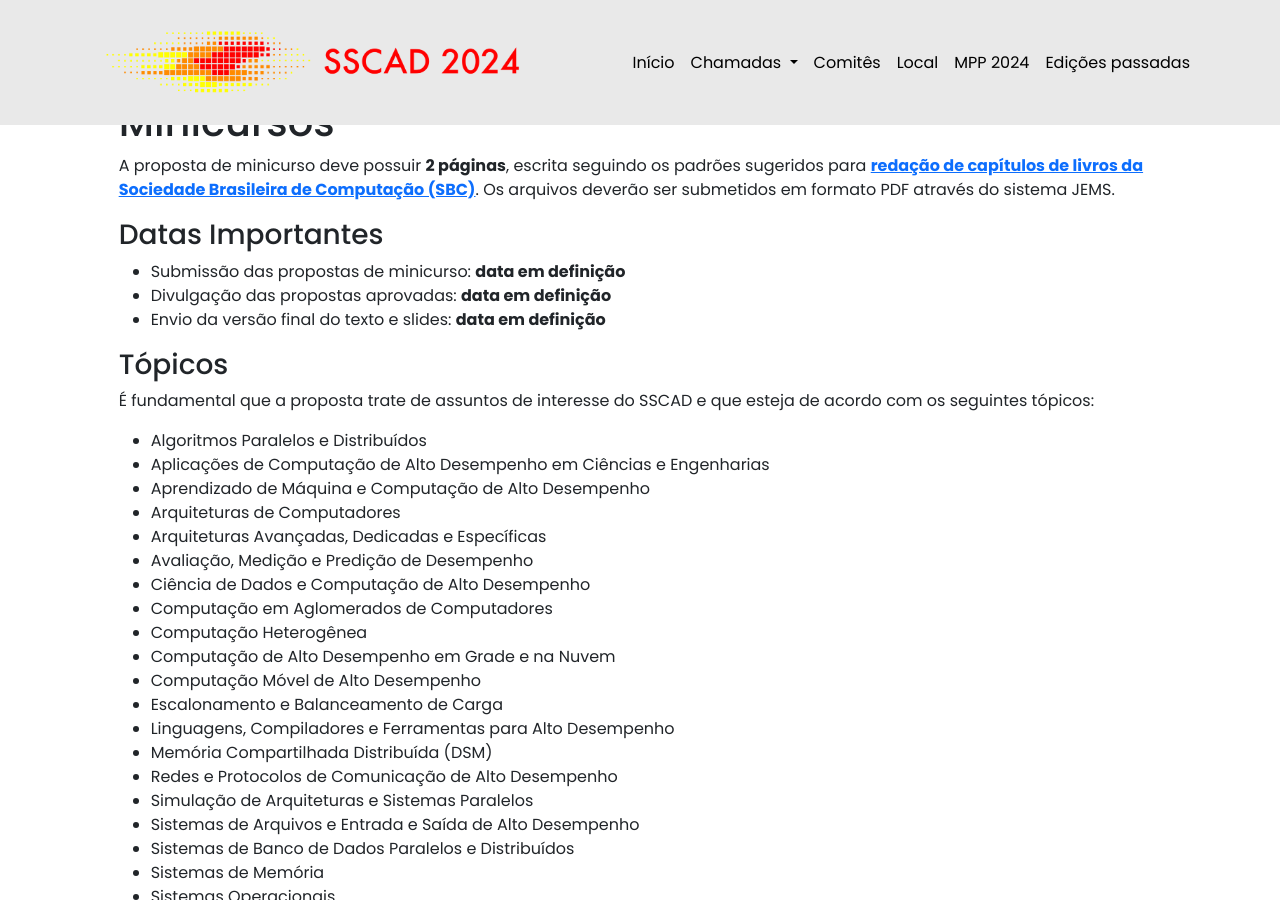
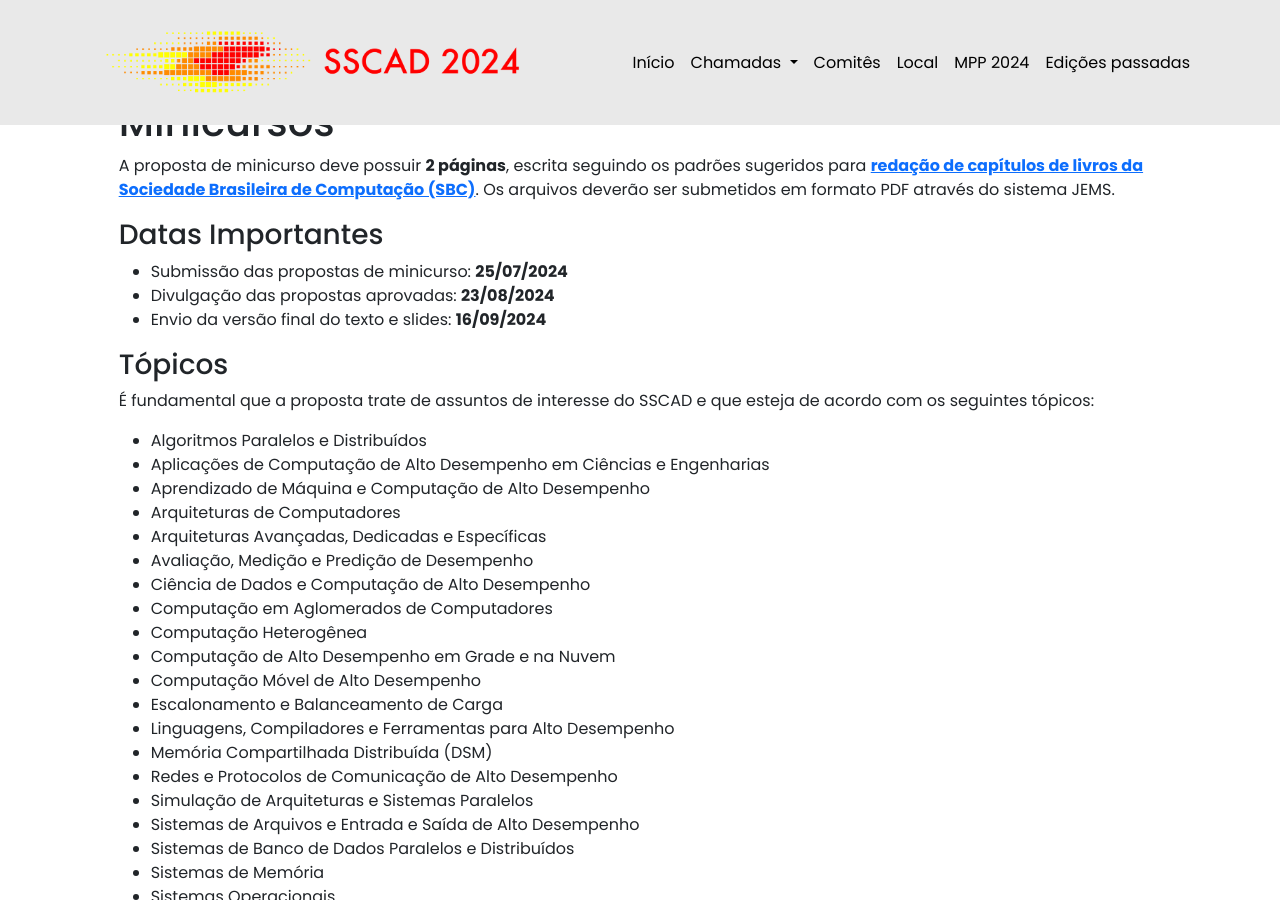
Before and after one commit to ce-acpad/sscad2024, a Jekyll site: the page built from cfp_minicursos.html, in a window 1280 px wide and 900 px high, scrolled down 497 px. Built offline with Jekyll 4.4.1, drawn with Linux system fonts in a browser that asks for light colours.

Commit message:
Update cfp_minicursos.html

```diff
--- a/cfp_minicursos.html
+++ b/cfp_minicursos.html
@@ -20,9 +20,9 @@ permalink: /cfp_minicursos/
 <h3>Datas Importantes</h3>
 <ul>
 
-<li>Submissão das propostas de minicurso: <strong>data em definição</strong></li>
-<li>Divulgação das propostas aprovadas: <strong>data em definição</strong></li>
-<li>Envio da versão final do texto e slides: <strong>data em definição</strong></li>
+<li>Submissão das propostas de minicurso: <strong>25/07/2024</strong></li>
+<li>Divulgação das propostas aprovadas: <strong>23/08/2024</strong></li>
+<li>Envio da versão final do texto e slides: <strong>16/09/2024</strong></li>
 
 <!--<li>Submissão das propostas de minicurso: <del>27/08/2023</del> <strong>03/09/2023</strong></li>
 <li>Divulgação das propostas aprovadas: <del>03/09/2023</del> <strong>10/09/2023</strong></li>
@@ -64,7 +64,7 @@ permalink: /cfp_minicursos/
 <li><strong>Identificação</strong>: título do minicurso, identificação dos autores (nome, endereço, telefone, e-mail e link para o CV Lattes atualizado) e indicação do(s) apresentador(es) do minicurso.</li>
 <li><strong>Descrição do minicurso:</strong> argumentação sobre a aderência do tema do minicurso aos temas do SSCAD, infraestrutura necessária para a apresentação, estrutura prevista do texto, descrição de cada capítulo e bibliografia utilizada na preparação do curso.</li>
 
-<li>Clique <strong>aqui</strong> para submissão.</li>
+<li>Clique <strong><a href="https://jems.sbc.org.br/home.cgi?c=4621" target="_blanck">aqui</a></strong> para submissão.</li>
 <!--<li>Clique <strong><a href="https://jems.sbc.org.br/home.cgi?c=4444" target="_blank">aqui</a></strong> para submissão.</li>-->
 
 </ul>
```
